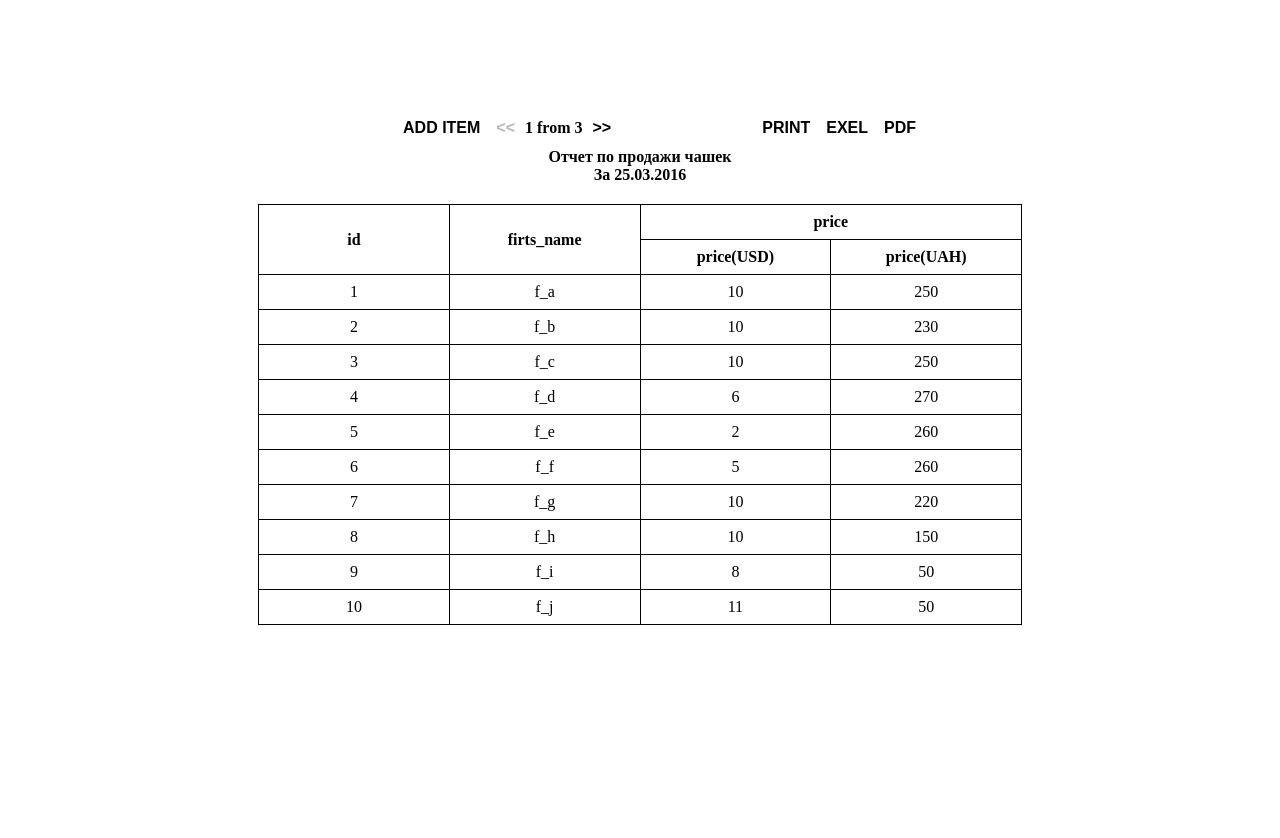
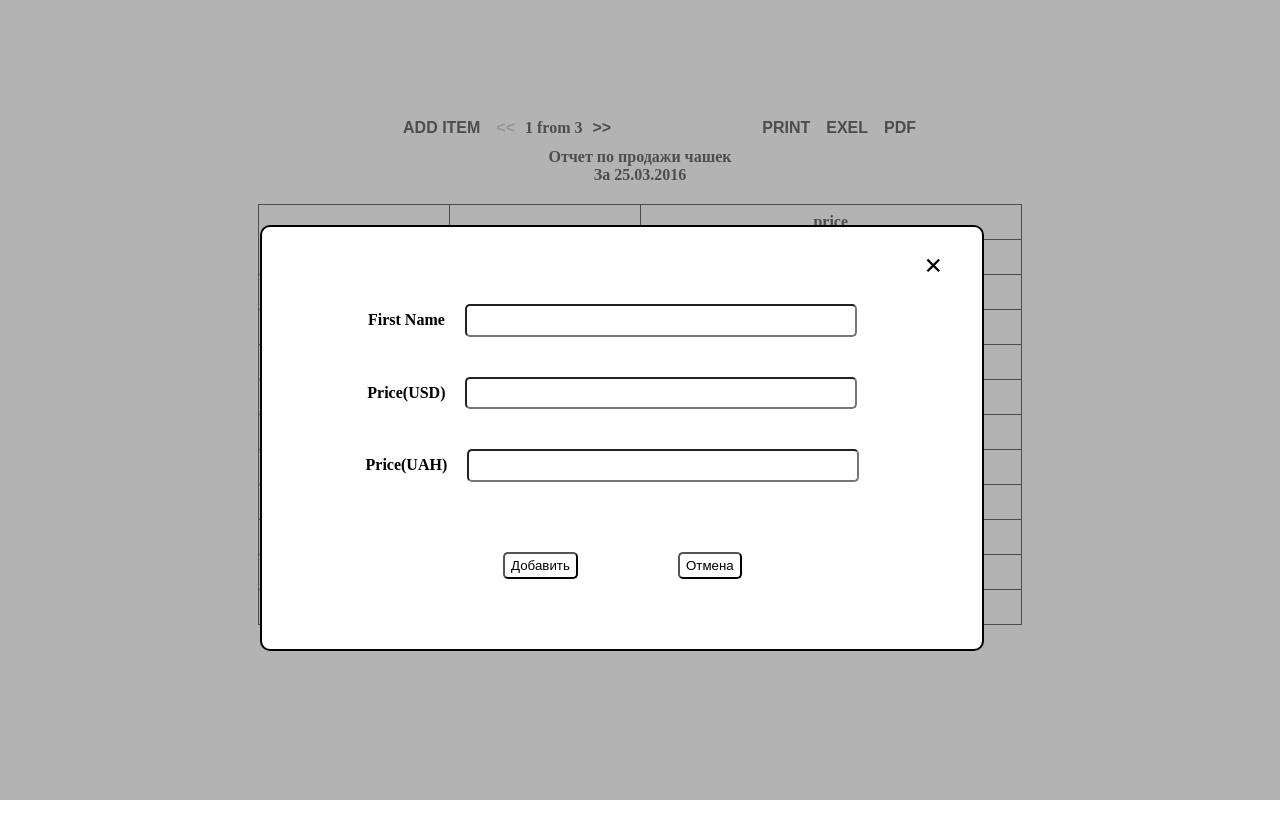
Before and after one commit to jazzcatt/goods_report_table, a plain HTML site: page index.html in a window 1280 px wide. Both pictures are taken after a click on the button "ADD ITEM". Before the commit the page ends 800 px from the top, so only its background shows below. Drawn offline with Linux system fonts and the light colour scheme.

Commit message:
create modal window for add new item

```diff
--- a/css/index.css
+++ b/css/index.css
@@ -1,4 +1,10 @@
+html{
+      width: 100%;
+      height: 100%;
+    }
 body{
+	height:100%;
+	overflow: hidden;
 	padding: 100px 150px;
 	text-align:center;
 }
@@ -62,3 +68,61 @@ tbody tr:hover{
 #sign_name{
 	width: 40%;
 }
+
+.modal-bg{
+	width:100%;
+	height:100%;
+	position: fixed;
+    top: 0;
+    left: 0;
+    background-color: white;
+    opacity: 0.6;
+    filter: alpha(opacity=50); /* opacity for IE */
+    transition-duration: 1s;
+   	transition-property: background-color;
+}
+
+.modal-form{
+	position: absolute;
+	border:solid 2px;
+	border-radius: 10px;
+	width: 50%;
+	margin-left: 8%;
+	margin-top: -700px;
+	padding: 20px 40px;
+	opacity: 1;
+ 	background-color: white;
+ 	transition-duration:1s;
+	transition-property: margin-top;
+	font-size: 1em;
+	font-weight: bold;
+
+}
+.modal-form input[type="text"]{
+ width: 60%;
+ height: 2em;
+ border-radius: 5px;
+ margin: 20px;
+ outline:none;
+
+}
+.modal-form input[type="button"] {
+	margin: 50px;
+	height: 2em;
+	background-color: white;
+	border-radius: 5px;
+	outline: none;
+}
+.modal-form input[type="button"]:hover{
+	background-color: #e6e6e6;
+	cursor:pointer;
+}
+
+#cross{
+	font-weight: bold;
+	font-size: 2em;
+	text-align:right;
+}
+#cross:hover{
+	cursor:pointer;
+}
--- a/js/index.js
+++ b/js/index.js
@@ -138,6 +138,9 @@ function TableApi() {
 		document.getElementById('pagin_bar').onclick = function (e){
 			changePage(e);
 		}
+		document.getElementById('add_item').onclick = function() {
+			createModal();
+		}
 	}
 	 	function changePage(e) {
 		var e = e || window.event;                   //for IE
@@ -155,6 +158,33 @@ function TableApi() {
 		currPageShow();
 		tFoodShow();
 	}
+	function createModal() {
+		var modal_bg = document.createElement('div');
+		var modal_form = document.createElement('div');
+		modal_bg.className = 'modal-bg';
+		modal_bg.id = 'modal_bg';
+
+		modal_form.className = 'modal-form';
+		modal_form.id = 'modal_form';
+		modal_form.innerHTML='<form>'+
+							'<div id="cross">&#215</div>'+
+							'<label>First Name</label>'+
+							'<input type="text"><br/>'+
+							'<label>Price(USD)</label>'+
+							'<input type="text" ><br>'+
+							'<label>Price(UAH)</label>'+
+							'<input type="text"><br>'+
+							'<input type="button" value="Добавить">'+
+							'<input type="button" value="Отмена">'+
+						'</form>';
+
+		document.body.appendChild(modal_bg);
+		document.body.appendChild(modal_form);
+		setTimeout(function(){
+			document.getElementById('modal_form').style.marginTop = '-400px';
+			document.getElementById('modal_bg').style.backgroundColor = 'gray';
+		}, 100);
+	}
 
 }
 
```
